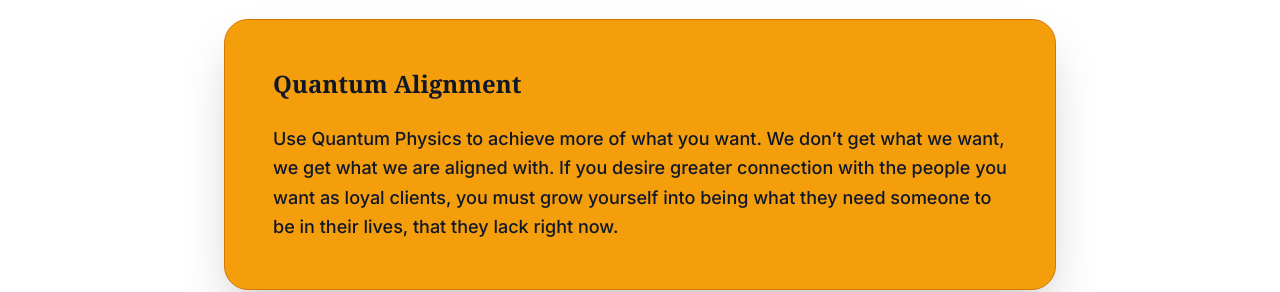
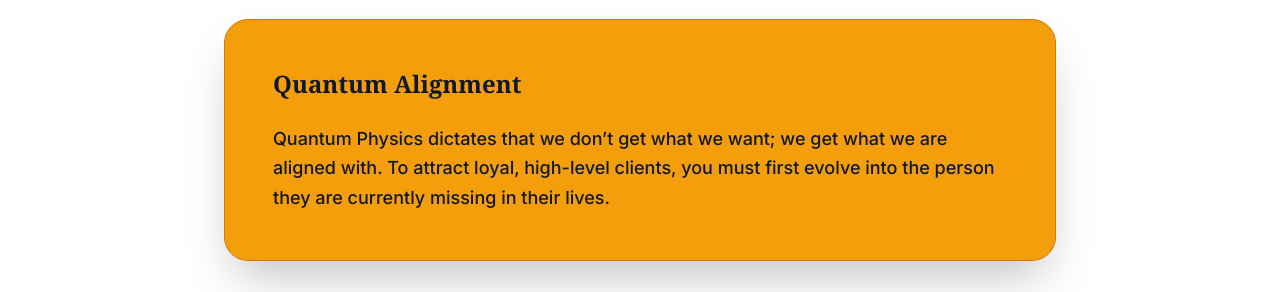
Before and after one commit to jasoncrossman/transcendent-heroic-advisor, a React (Vite) app: page /free-resources in a window 1280 px wide. Shown: the part 920-1212 px from the top of the page. Built offline with nearby package versions, Linux system fonts and the light colour scheme.

Commit message:
Update LandingPage.tsx

```diff
--- a/pages/LandingPage.tsx
+++ b/pages/LandingPage.tsx
@@ -59,7 +59,7 @@ const LandingPage: React.FC = () => {
           <div className="bg-amber-500 p-8 md:p-12 rounded-3xl border border-amber-600 shadow-2xl text-left transform hover:scale-[1.01] transition-all duration-300 mb-12">
             <h3 className="text-2xl font-bold text-slate-900 mb-6 font-serif">Quantum Alignment</h3>
             <p className="text-slate-900 font-medium text-lg leading-relaxed">
-              Use Quantum Physics to achieve more of what you want. We don’t get what we want, we get what we are aligned with. If you desire greater connection with the people you want as loyal clients, you must grow yourself into being what they need someone to be in their lives, that they lack right now.
+              Quantum Physics dictates that we don’t get what we want; we get what we are aligned with. To attract loyal, high-level clients, you must first evolve into the person they are currently missing in their lives.
             </p>
           </div>
 
```
